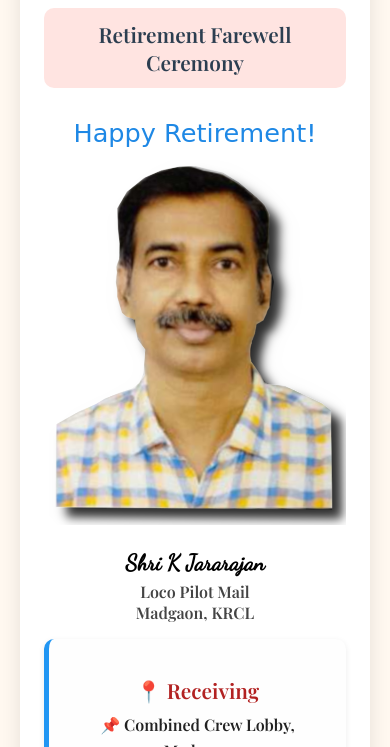
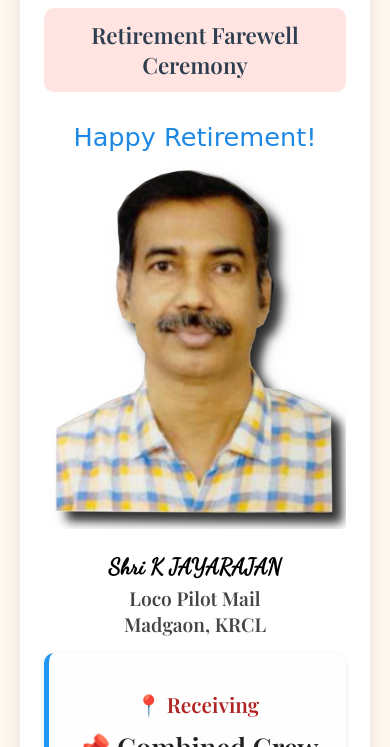
Before and after one commit to Crewlobbymadgaon/Retire-Invitation, a plain HTML site: page index.html in a window 390 px wide. Shown: the part 97-844 px from the top of the page. Drawn offline with nearby package versions, Linux system fonts and the light colour scheme.

Commit message:
Update index.html

```diff
--- a/index.html
+++ b/index.html
@@ -99,7 +99,7 @@
 .event-box p {
   margin: 6px 0;
   line-height: 1.6;
-  font-size: 1rem;
+  font-size: 1.7rem;
 }
 
 .receiving-box {
@@ -156,7 +156,7 @@
       }
 
       .ceremony-box {
-        font-size: 1.3rem;
+        font-size: 1.4rem;
       }
 
       .person-name {
@@ -164,7 +164,7 @@
       }
 
       .designation {
-        font-size: 1rem;
+        font-size: 1.2rem;
       }
 
       .event-box {
@@ -172,7 +172,7 @@
       }
 
       .welcome-message {
-        font-size: 1.2rem;
+        font-size: 1.5rem;
       }
 
       .blinking-footer {
@@ -190,7 +190,7 @@
 <div class="blinking-footer">Happy Retirement!</div>
     <img src="invitation.jpg" alt="Invitation Card" class="invite-image" />
 
-    <div class="person-name">Shri K Jararajan</div>
+    <div class="person-name">Shri K JAYARAJAN</div>
     <div class="designation">Loco Pilot Mail<br/>Madgaon, KRCL</div>
 
     <div class="event-box receiving-box">
```
